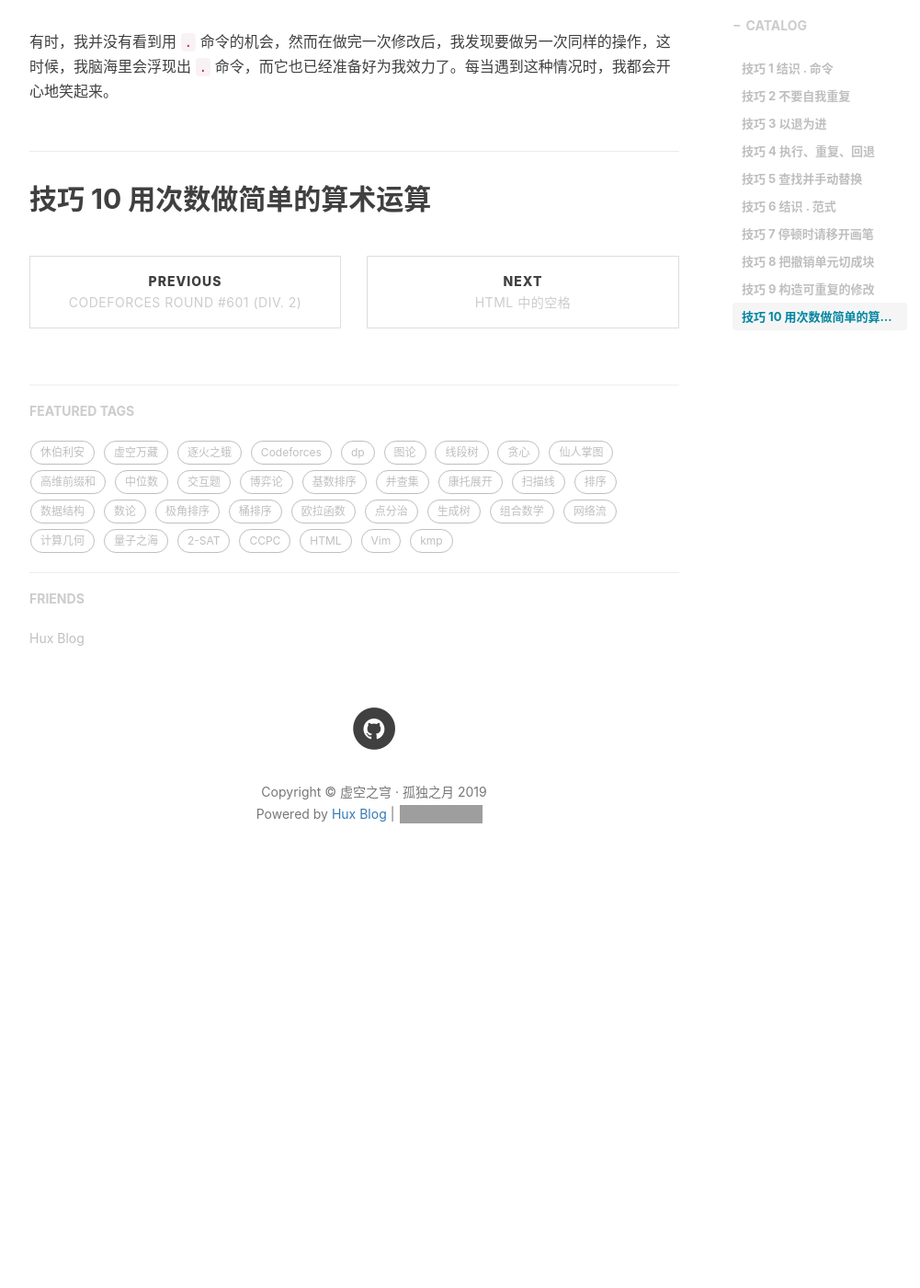
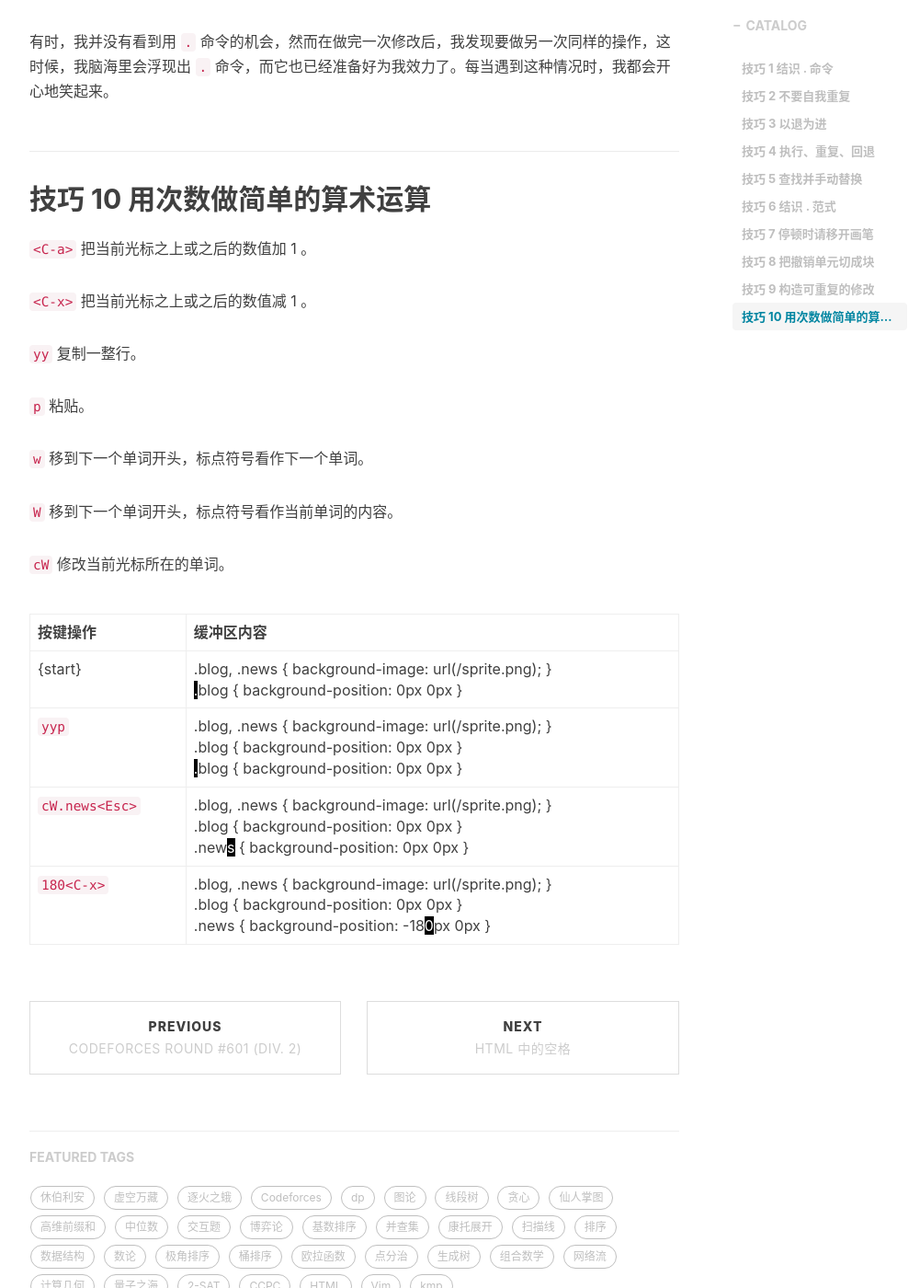
Before and after one commit to hongzhiyin/hongzhiyin.github.io, a Jekyll site: the page built from _posts/Void_Treasure/2019-11-27-practical-vim.md, in a window 1280 px wide and 1400 px high, scrolled down 6587 px. Shown: the whole window at 92% size, without its empty margins (233-1234 px from the left). Built offline with Jekyll 4.4.1, drawn with Linux system fonts in a browser that asks for light colours; nearby versions of some CDN libraries; comment, search, counter and statistics services are not loaded; before the commit the page ends 7576 px from its top, so only the background shows below that; some of the changed text lies outside the part shown; grey boxes are pictures that could not be loaded.

Commit message:
Update 2019-11-27-practical-vim.md

```diff
--- a/_posts/Void_Treasure/2019-11-27-practical-vim.md
+++ b/_posts/Void_Treasure/2019-11-27-practical-vim.md
@@ -136,7 +136,7 @@ tags:
 
 ## 技巧 6 结识 . 范式
 
-理想模式：用一键移动，另一键执行
+理想模式：用一键移动，另一键执行。
 
 
 
@@ -181,3 +181,24 @@ tags:
 
 
 ## 技巧 10 用次数做简单的算术运算
+
+`<C-a>` 把当前光标之上或之后的数值加 1 。
+
+`<C-x>` 把当前光标之上或之后的数值减 1 。
+
+`yy` 复制一整行。
+
+`p` 粘贴。
+
+`w` 移到下一个单词开头，标点符号看作下一个单词。
+
+`W` 移到下一个单词开头，标点符号看作当前单词的内容。
+
+`cW` 修改当前光标所在的单词。
+
+| 按键操作       | 缓冲区内容                                                   |
+| -------------- | ------------------------------------------------------------ |
+| {start}        | .blog, .news { background-image: url(/sprite.png); }<br /><span style="color:white;background:black;">.</span>blog { background-position: 0px 0px } |
+| `yyp`          | .blog, .news { background-image: url(/sprite.png); }<br />.blog { background-position: 0px 0px }<br /><span style="color:white;background:black;">.</span>blog { background-position: 0px 0px } |
+| `cW.news<Esc>` | .blog, .news { background-image: url(/sprite.png); }<br />.blog { background-position: 0px 0px }<br />.new<span style="color:white;background:black;">s</span> { background-position: 0px 0px } |
+| `180<C-x>`     | .blog, .news { background-image: url(/sprite.png); }<br />.blog { background-position: 0px 0px }<br />.news { background-position: -18<span style="color:white;background:black;">0</span>px 0px } |
```
Also changed, not shown: other parts of _posts/Void_Treasure/2019-11-27-practical-vim.md (+15 -15 lines).
